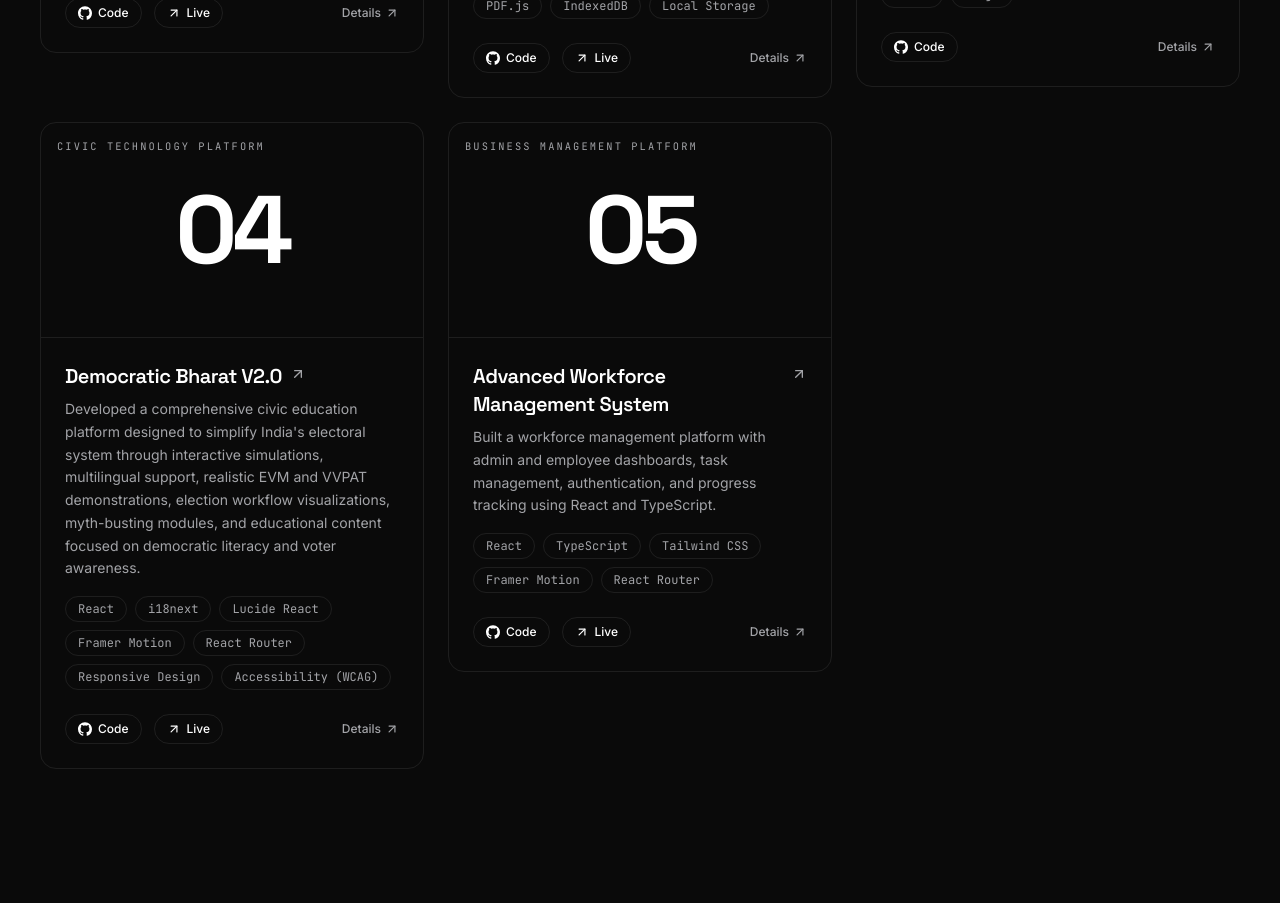
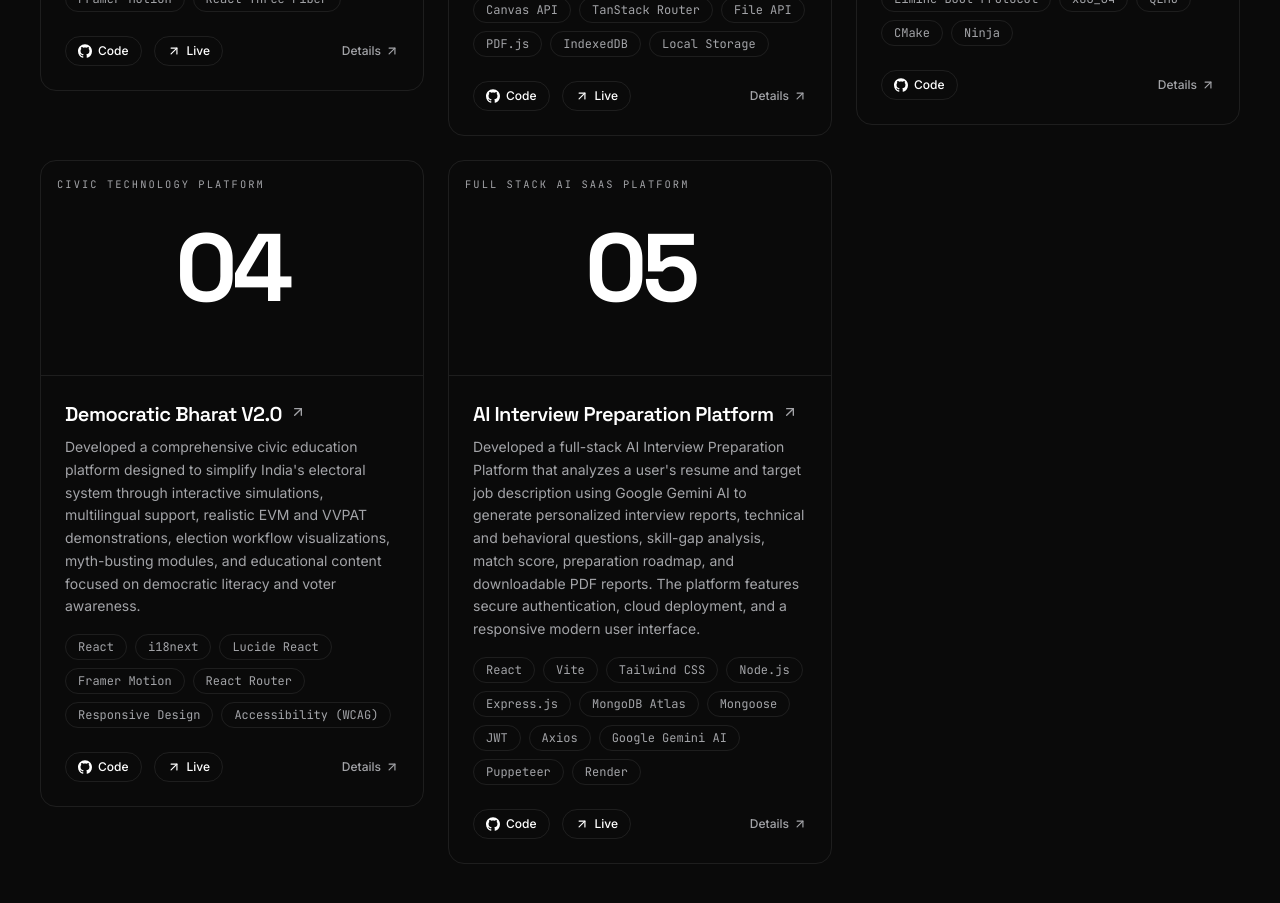
Before and after one commit to ParthChittalwar/Portfolio, a React (Vite) app: page / in a window 1280 px wide. Shown: the part 5040-5943 px from the top of the page. Built offline with nearby package versions, Linux system fonts and the light colour scheme; no server answers.

Commit message:
New Project Added In Project Section Of Portfolio

```diff
--- a/src/data/projects.ts
+++ b/src/data/projects.ts
@@ -296,65 +296,83 @@ lessonsLearned: [
 },
 
 {
-slug: "advanced-workforce-management-system",
+  slug: "ai-interview-preparation-platform",
+
   number: "05",
-name: "Advanced Workforce Management System",
-category: "Business Management Platform",
+
+  name: "AI Interview Preparation Platform",
+
+  category: "Full Stack AI SaaS Platform",
 
   problem:
-"Managing employees, assigning tasks, tracking progress, and monitoring workforce productivity becomes increasingly complex as organizations grow. Traditional manual processes often lead to inefficiencies, poor visibility, and administrative overhead.",
+    "Job seekers often struggle to prepare for interviews because generic interview questions fail to match their resume, target role, and required skills. They need a personalized interview preparation system that generates technical questions, behavioral questions, skill-gap analysis, preparation roadmaps, and downloadable interview reports.",
 
   solution:
-"Built a workforce management platform with admin and employee dashboards, task management, authentication, and progress tracking using React and TypeScript.",
+    "Developed a full-stack AI Interview Preparation Platform that analyzes a user's resume and target job description using Google Gemini AI to generate personalized interview reports, technical and behavioral questions, skill-gap analysis, match score, preparation roadmap, and downloadable PDF reports. The platform features secure authentication, cloud deployment, and a responsive modern user interface.",
 
   tech: [
     "React",
-"TypeScript",
+    "Vite",
     "Tailwind CSS",
-"Framer Motion",
-"React Router",
-
+    "Node.js",
+    "Express.js",
+    "MongoDB Atlas",
+    "Mongoose",
+    "JWT",
+    "Axios",
+    "Google Gemini AI",
+    "Puppeteer",
+    "Render"
   ],
 
   github:
-"https://github.com/ParthChittalwar/Advanced-Workforce-Management-System",
+    "https://github.com/ParthChittalwar/Interview-Intelligence",
 
   live:
-"https://advanced-workforce-management-system.pages.dev/",
+    "https://interview-intelligence-8l7z.onrender.com/login",
 
   status: "completed",
 
-timeline: "June 2026",
+  timeline: "August 2026",
 
   features: [
-"Admin Dashboard",
-"Employee Dashboard",
-"Employee Management",
-"Task Assignment System",
-"Task Progress Tracking",
-"Authentication System",
+    "JWT Authentication using HTTP-only Cookies",
+    "User Registration & Login",
+    "Resume Upload (PDF/DOCX)",
+    "AI-Powered Interview Report Generation",
+    "Personalized Technical Questions",
+    "Behavioral Interview Questions",
+    "Skill Gap Analysis",
+    "AI Match Score",
+    "Personalized Preparation Roadmap",
+    "Interview History Dashboard",
     "Protected Routes",
+    "Resume PDF Generation",
     "Responsive Design",
-"State Management with Zustand",
-"Modern UI Architecture"
+    "Render Cloud Deployment"
   ],
 
   challenges: [
-"Designing a scalable application architecture",
-"Managing shared application state across dashboards",
-"Implementing route protection and access control",
-"Building responsive interfaces across devices",
-"Creating reusable and maintainable components"
+    "Integrating Google Gemini AI for structured interview generation",
+    "Parsing uploaded resumes and extracting useful information",
+    "Managing authentication securely using HTTP-only cookies",
+    "Generating downloadable PDF reports using Puppeteer",
+    "Handling asynchronous AI requests and long-running operations",
+    "Deploying a full-stack MERN application with MongoDB Atlas on Render"
   ],
 
   lessonsLearned: [
-"TypeScript integration in React applications",
-"State management using Zustand",
-"Protected routing and authentication workflows",
-"Component architecture and reusability",
-"Scalable frontend application development"
+    "Building production-ready MERN applications",
+    "REST API architecture with Express.js",
+    "JWT authentication and secure cookie handling",
+    "MongoDB schema design using Mongoose",
+    "Integrating Large Language Models into web applications",
+    "Generating PDFs using Puppeteer",
+    "Deploying frontend and backend services on Render",
+    "Managing environment variables for production deployments"
   ]
 }
+
 
 ];
 
```
Lines whose indentation alone changed are shown as unchanged.
